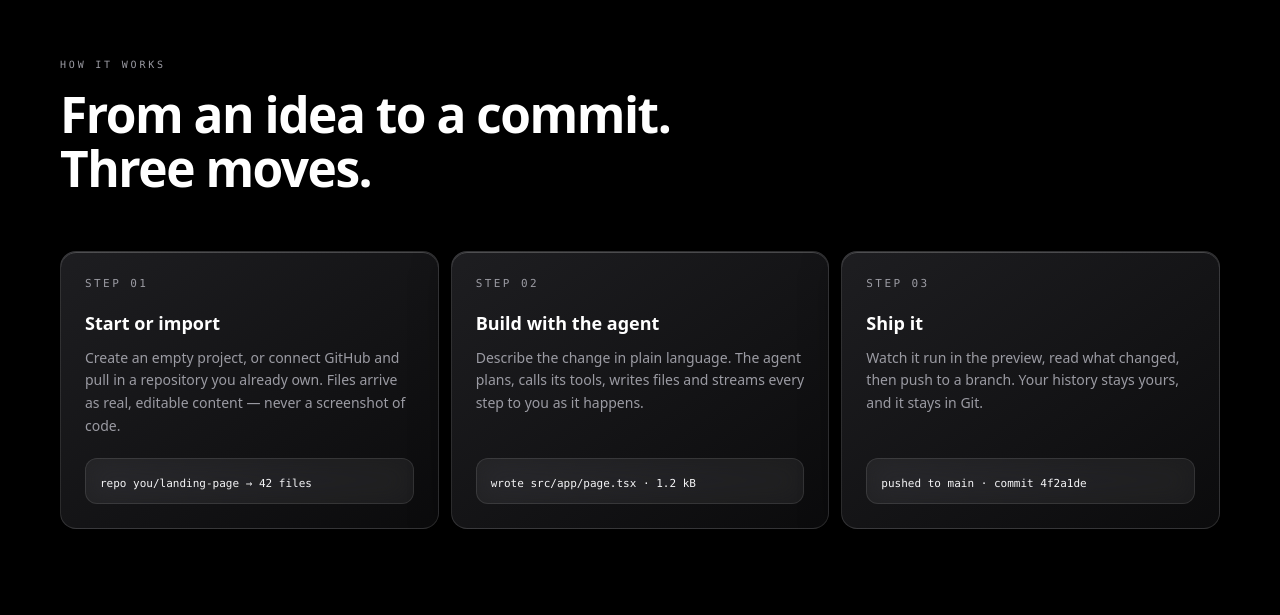
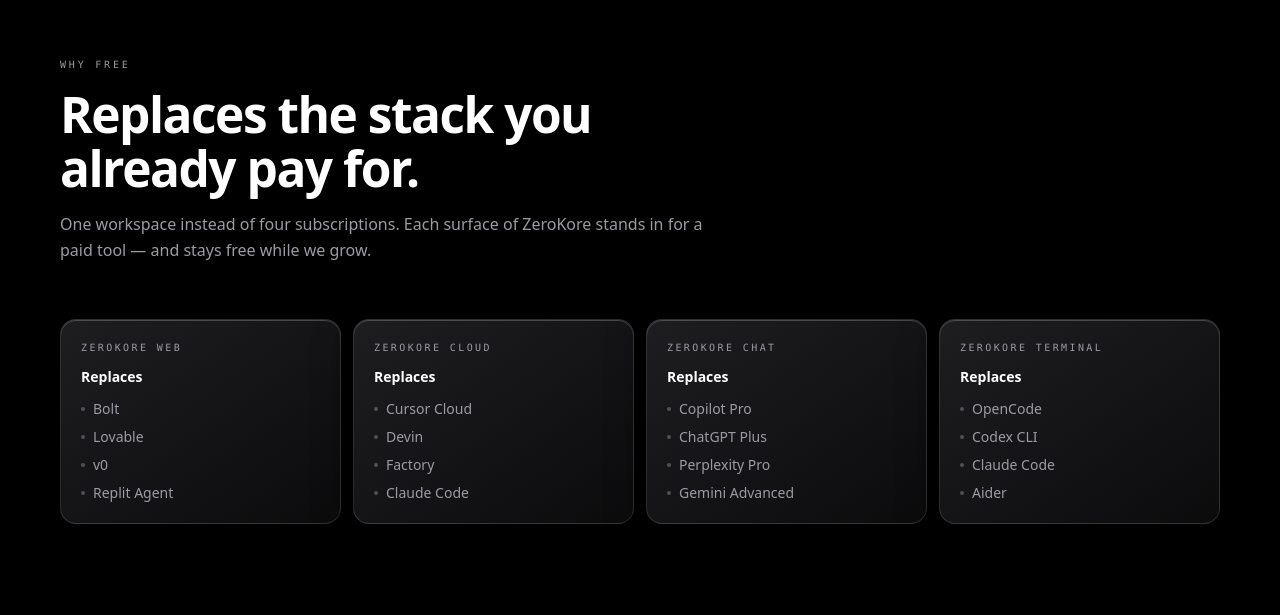
Before and after one commit to Imaffan69/ZeroKore, a Next.js app: page / in a window 1280 px wide. Shown: the part 2645-3260 px from the top of the page. Built offline with nearby package versions, Linux system fonts and the light colour scheme; no server answers; the database is empty.

Commit message:
Landing: Replaces grid, blog teaser, version/changelog block; blog category tabs

```diff
--- a/app/blog/page.tsx
+++ b/app/blog/page.tsx
@@ -9,7 +9,7 @@
 
 export const dynamic = "force-dynamic";
 
-const CATEGORIES = ["All", "Announcements", "Comparisons", "Guides", "Engineering"] as const;
+/** Category filter tabs: All + the four real content categories. */
 
 /** Seed posts ship with the page; admin announcements come from the DB. */
 const SEED_POSTS: {
@@ -92,6 +92,23 @@
         Notes from the build.
       </h1>
 
+      <div className="mt-8 flex flex-wrap gap-2" role="tablist" aria-label="Categories">
+        {["All", "Announcements", "Comparisons", "Guides", "Engineering"].map((c) => (
+          <span
+            key={c}
+            role="tab"
+            aria-selected={c === "All"}
+            className={
+              c === "All"
+                ? "rounded-full bg-white px-3.5 py-1.5 font-mono text-[10px] tracking-[0.14em] text-black"
+                : "rounded-full border border-white/10 px-3.5 py-1.5 font-mono text-[10px] tracking-[0.14em] text-kore-muted"
+            }
+          >
+            {c.toUpperCase()}
+          </span>
+        ))}
+      </div>
+
       <div className="mt-10 space-y-4">
         {announcements.map((a) => (
           <article key={a.id} className="glass glass-sheen rounded-2xl border border-kore-accent/30 p-6">
--- a/components/landing/LandingPage.tsx
+++ b/components/landing/LandingPage.tsx
@@ -844,6 +844,151 @@
   );
 }
 
+const REPLACES: { product: string; tools: string[] }[] = [
+  {
+    product: "Web",
+    tools: ["Bolt", "Lovable", "v0", "Replit Agent"],
+  },
+  {
+    product: "Cloud",
+    tools: ["Cursor Cloud", "Devin", "Factory", "Claude Code"],
+  },
+  {
+    product: "Chat",
+    tools: ["Copilot Pro", "ChatGPT Plus", "Perplexity Pro", "Gemini Advanced"],
+  },
+  {
+    product: "Terminal",
+    tools: ["OpenCode", "Codex CLI", "Claude Code", "Aider"],
+  },
+] as const;
+
+function Replaces() {
+  return (
+    <section aria-label="Tools ZeroKore replaces" className="kore-section relative">
+      <div className="kore-shell">
+        <Reveal className="max-w-2xl">
+          <SectionLabel>WHY FREE</SectionLabel>
+          <h2 className="mt-4 text-[clamp(1.9rem,4.2vw,3.1rem)] font-semibold leading-[1.08] tracking-[-0.03em] text-white">
+            Replaces the stack you already pay for.
+          </h2>
+          <p className="mt-4 text-base leading-relaxed text-kore-muted">
+            One workspace instead of four subscriptions. Each surface of
+            ZeroKore stands in for a paid tool — and stays free while we grow.
+          </p>
+        </Reveal>
+
+        <div className="mt-14 grid gap-3 sm:grid-cols-2 lg:grid-cols-4">
+          {REPLACES.map((r, i) => (
+            <Reveal key={r.product} delay={i * 0.06}>
+              <div className="glass glass-sheen h-full rounded-2xl p-5">
+                <p className="font-mono text-[10px] tracking-[0.24em] text-kore-muted">
+                  ZEROKORE {r.product.toUpperCase()}
+                </p>
+                <p className="mt-3 text-sm font-semibold text-white">Replaces</p>
+                <ul className="mt-3 space-y-2">
+                  {r.tools.map((t) => (
+                    <li key={t} className="flex items-center gap-2 text-sm text-kore-muted">
+                      <span className="h-1 w-1 rounded-full bg-white/25" aria-hidden />
+                      {t}
+                    </li>
+                  ))}
+                </ul>
+              </div>
+            </Reveal>
+          ))}
+        </div>
+      </div>
+    </section>
+  );
+}
+
+function BlogTeaser() {
+  const posts = [
+    {
+      category: "ANNOUNCEMENTS",
+      title: "ZeroKore is free: 30 credits every day, every model",
+      excerpt: "No trial, no card. One request plus a small per-token meter, reset at midnight UTC.",
+      href: "/blog",
+    },
+    {
+      category: "ENGINEERING",
+      title: "How the agent edits your files: versions, diffs, Changes",
+      excerpt: "Every edit snapshots the previous content, so the Changes tab shows a true +/− diff.",
+      href: "/blog",
+    },
+    {
+      category: "COMPARISONS",
+      title: "ZeroKore vs Copilot Pro vs Cursor: what $0 gets you",
+      excerpt: "Agent autonomy, file editing, workspaces and price — side by side.",
+      href: "/blog",
+    },
+  ];
+  return (
+    <section aria-label="From the blog" className="kore-section relative">
+      <div className="kore-shell">
+        <Reveal className="flex flex-wrap items-end justify-between gap-4">
+          <div className="max-w-xl">
+            <SectionLabel>FROM THE BLOG</SectionLabel>
+            <h2 className="mt-4 text-[clamp(1.9rem,4.2vw,3.1rem)] font-semibold leading-[1.08] tracking-[-0.03em] text-white">
+              Notes from the build.
+            </h2>
+          </div>
+          <Link
+            href="/blog"
+            className="glass-subtle inline-flex items-center gap-2 rounded-full px-5 py-2.5 text-sm text-kore-text transition-colors hover:bg-white/10"
+          >
+            View all posts
+            <ArrowRight className="h-4 w-4" aria-hidden />
+          </Link>
+        </Reveal>
+
+        <div className="mt-14 grid gap-3 md:grid-cols-3">
+          {posts.map((p, i) => (
+            <Reveal key={p.title} delay={i * 0.06}>
+              <Link
+                href={p.href}
+                className="glass glass-sheen glass-interactive block h-full rounded-2xl p-5"
+              >
+                <span className="rounded-full bg-white/8 px-2.5 py-1 font-mono text-[10px] tracking-[0.14em] text-kore-muted">
+                  {p.category}
+                </span>
+                <h3 className="mt-4 text-[0.95rem] font-semibold leading-snug text-white">
+                  {p.title}
+                </h3>
+                <p className="mt-2 text-sm leading-relaxed text-kore-muted">{p.excerpt}</p>
+              </Link>
+            </Reveal>
+          ))}
+        </div>
+      </div>
+    </section>
+  );
+}
+
+function VersionBlock() {
+  return (
+    <section aria-label="Current version" className="relative pb-4">
+      <div className="kore-shell">
+        <Reveal>
+          <div className="glass flex flex-col items-start justify-between gap-3 rounded-2xl px-5 py-4 sm:flex-row sm:items-center">
+            <p className="font-mono text-[11px] tracking-[0.14em] text-kore-muted">
+              ZEROKORE <span className="text-white">v1.4</span> · CREDITS ENGINE LIVE
+            </p>
+            <Link
+              href="/blog"
+              className="inline-flex items-center gap-1.5 text-xs text-kore-muted transition-colors hover:text-white"
+            >
+              Read the changelog
+              <ArrowRight className="h-3.5 w-3.5" aria-hidden />
+            </Link>
+          </div>
+        </Reveal>
+      </div>
+    </section>
+  );
+}
+
 /* ------------------------------------------------------------ composition */
 
 export default function LandingPage({ totalUsers }: { totalUsers: number | null }) {
@@ -856,11 +1001,14 @@
           <Hero totalUsers={totalUsers} />
           <Marquee />
           <Engine />
+          <Replaces />
           <Process />
           <Agentic />
           <SavingsCalculator />
           <CreditsPerDay />
           <Pricing />
+          <BlogTeaser />
+          <VersionBlock />
           <Cta />
         </main>
         <Footer />
```
